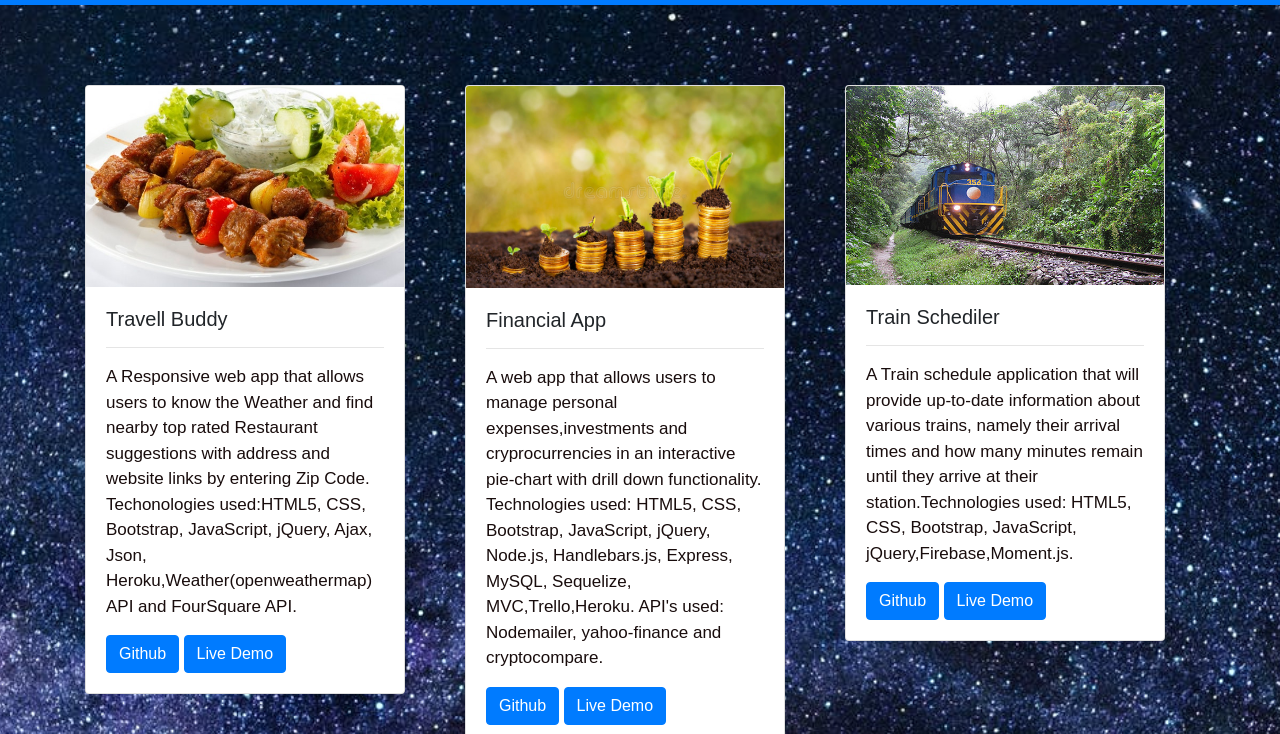
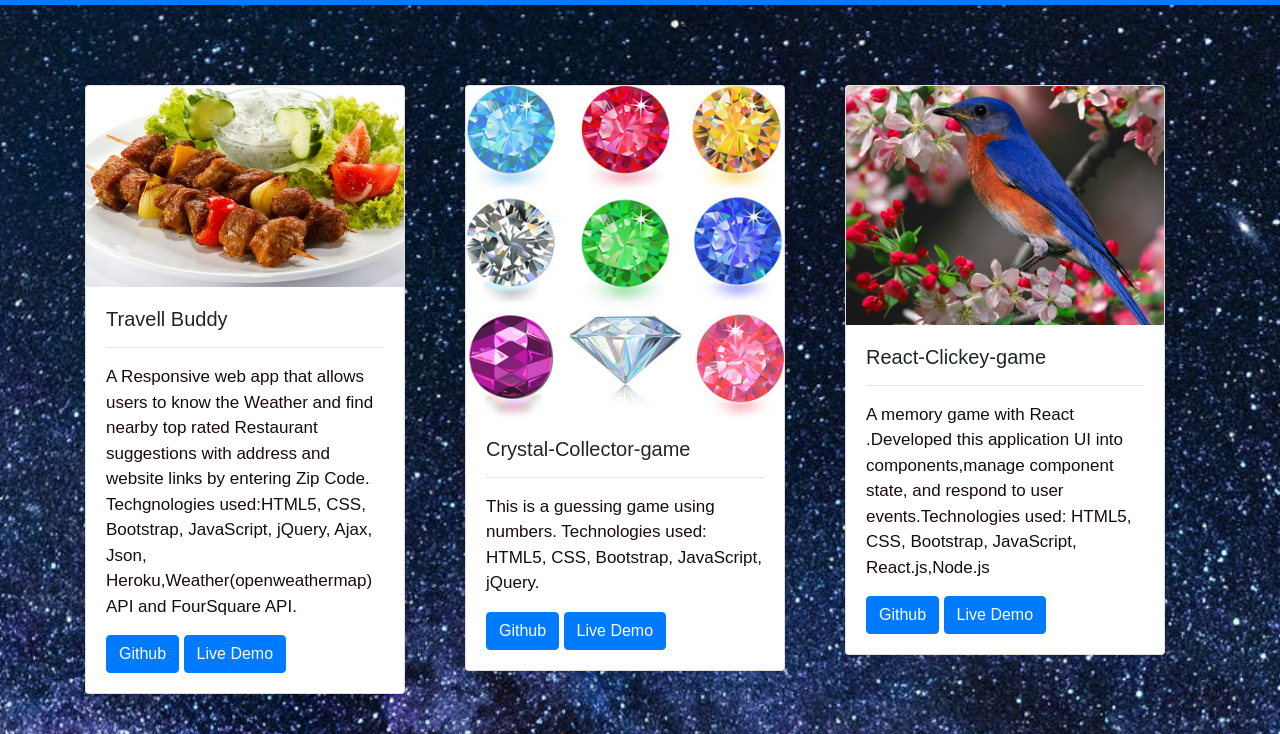
Before and after one commit to swapnakathula/Bootstrap-portfolio, a plain HTML site: page portfolio.html in a window 1280 px wide. Shown: the part 66-800 px from the top of the page. Drawn offline with nearby package versions, Linux system fonts and the light colour scheme.

Commit message:
working on portfolio

```diff
--- a/portfolio.html
+++ b/portfolio.html
@@ -21,7 +21,7 @@
     <div class="container">
       <!-- Brand and toggle get grouped for better mobile display -->
       <div class="navbar-header">
-        <a class="navbar-brand" href="index.html"  id="logo">Swapna Kathula</a>
+        <a class="navbar-brand" href="index.html" id="logo">Swapna Kathula</a>
       </div>
       <button type="button" class="navbar-toggler collapsed ml-auto" data-toggle="collapse" data-target="#page-nav-collapse" aria-expanded="false">
         <span class="sr-only">Toggle navigation</span>
@@ -32,10 +32,10 @@
       <!-- Collect the nav links, forms, and other content for toggling -->
       <div class="collapse navbar-collapse justify-content-end" id="page-nav-collapse">
         <ul class=" navbar-nav">
-            <li>
-                <a class="nav-link  active" href="index.html">Home |</a>
+          <li>
+            <a class="nav-link  active" href="index.html">Home |</a>
 
-              </li>
+          </li>
           <li>
             <a class="nav-link  active" href="about.html">About |</a>
 
@@ -65,21 +65,55 @@
             <h5 class="card-title">Travell Buddy</h5>
             <hr/>
             <p class="card-text"> A Responsive web app that allows users to know the Weather and find nearby top rated Restaurant suggestions with
-              address and website links by entering Zip Code. Techonologies used:HTML5, CSS, Bootstrap, JavaScript, jQuery,
+              address and website links by entering Zip Code. Techgnologies used:HTML5, CSS, Bootstrap, JavaScript, jQuery,
               Ajax, Json, Heroku,Weather(openweathermap) API and FourSquare API.</p>
             <a href="https://github.com/edwinhsia2018/BeatTheWeather" target="_blank" class="btn btn-primary">Github</a>
             <a href="https://travelbuddy2018.herokuapp.com/index.html" target="_blank" class="btn btn-primary">Live Demo</a>
           </div>
+
         </div>
       </div>
+      <div class=" col-md-4">
+        <div class="card" style="width: 20rem;">
+          <img class="card-img-top" src="assets/imgs/crystal.jpg" alt="Card image cap">
+          <div class="card-body">
+            <h5 class="card-title">Crystal-Collector-game</h5>
+            <hr/>
+            <p class="card-text"> This is a guessing game using numbers. Technologies used: HTML5,
+              CSS, Bootstrap, JavaScript, jQuery.</p>
+            <a href="https://github.com/swapnakathula/week-4-game" target="_blank" class="btn btn-primary">Github</a>
+            <a href="https://swapnakathula.github.io/week-4-game/" target="_blank" class="btn btn-primary">Live Demo</a>
+          </div>
+        </div>
+      </div>
+
+      <div class=" col-md-4">
+        <div class="card" style="width: 20rem;">
+          <img class="card-img-top" src="assets/imgs/birds.jpg" alt="Card image cap">
+          <div class="card-body">
+            <h5 class="card-title">React-Clickey-game</h5>
+            <hr/>
+            <p class="card-text"> A memory game with React .Developed this application UI into components,manage component state, and respond to
+              user events.Technologies used: HTML5, CSS, Bootstrap, JavaScript, React.js,Node.js</p>
+            <a href="https://github.com/swapnakathula/React-click-game" target="_blank" class="btn btn-primary">Github</a>
+            <a href="https://bird-click.herokuapp.com/" target="_blank" class="btn btn-primary">Live Demo</a>
+          </div>
+        </div>
+      </div>
+
+    </div>
+    </div>
+  </main>
+  <main class="container">
+    <div class="row">
       <div class="col-md-4">
         <div class="card" style="width: 20rem;">
           <img class="card-img-top" src="assets/imgs/finance.jpg" alt="Card image cap">
           <div class="card-body">
             <h5 class="card-title">Financial App</h5>
             <hr/>
-            <p class="card-text"> A web app that allows users to manage personal expenses,investments and cryprocurrencies in an interactive pie-chart
-              with drill down functionality. Technologies used: HTML5, CSS, Bootstrap, JavaScript, jQuery, Node.js, Handlebars.js,
+            <p class="card-text"> A web app that allows users to manage personal expenses,investments and cryprocurrencies in an interactive pie-chart.
+               Technologies used: HTML5, CSS, Bootstrap, JavaScript, jQuery, Node.js, Handlebars.js,
               Express, MySQL, Sequelize, MVC,Trello,Heroku. API's used: Nodemailer, yahoo-finance and cryptocompare.</p>
             <a href="https://github.com/mguldberg/personal-financial-app" target="_blank" class="btn btn-primary">Github</a>
             <a href="https://personal-financial-app.herokuapp.com/" target="_blank" class="btn btn-primary">Live Demo</a>
@@ -88,31 +122,31 @@
       </div>
 
 
+
       <div class=" col-md-4">
         <div class="card" style="width: 20rem;">
           <img class="card-img-top" src="assets/imgs/train.jpg" alt="Card image cap">
           <div class="card-body">
             <h5 class="card-title">Train Schediler</h5>
             <hr/>
-            <p class="card-text"> A Train schedule application that will provide up-to-date information about various trains,
-              namely their arrival times and how many minutes remain until they arrive at their station.Technologies used: HTML5,  CSS, Bootstrap, JavaScript, jQuery,Firebase,Moment.js.</p>
+            <p class="card-text"> A Train schedule application that will provide up-to-date information about various trains, namely their arrival
+              times and how many minutes remain until they arrive at their station.Technologies used: HTML5, CSS, Bootstrap,
+              JavaScript, jQuery,Firebase,Moment.js.</p>
             <a href="https://github.com/swapnakathula/TrainScheduler" target="_blank" class="btn btn-primary">Github</a>
             <a href="https://swapnakathula.github.io/TrainScheduler/" target="_blank" class="btn btn-primary">Live Demo</a>
           </div>
         </div>
       </div>
-    </div>
-      <div class="row">
       <div class="col-md-4">
         <div class="card" style="width: 20rem;">
           <img class="card-img-top" src="assets/imgs/animal.jpg" alt="Card image cap">
           <div class="card-body">
             <h5 class="card-title">Giftastic</h5>
             <hr/>
-            <p class="card-text"> A Web application that uses the GIPHY API to fetch users choice of GIFs. GIFs have an click to play/ stop feature when clicked.
-              Technologies used: HTML5,  CSS, Bootstrap, JavaScript, jQuery,Giphy API,Ajax.</p>
-            <a href="https://github.com/swapnakathula/GifTastic" target = "_blank" class="btn btn-primary">Github</a>
-            <a href="https://swapnakathula.github.io/GifTastic/" target = "_blank" class="btn btn-primary">Live Demo</a>
+            <p class="card-text"> A Web application that uses the GIPHY API to fetch users choice of GIFs. GIFs have an click to play/ stop feature
+              when clicked. Technologies used: HTML5, CSS, Bootstrap, JavaScript, jQuery,Giphy API,Ajax.</p>
+            <a href="https://github.com/swapnakathula/GifTastic" target="_blank" class="btn btn-primary">Github</a>
+            <a href="https://swapnakathula.github.io/GifTastic/" target="_blank" class="btn btn-primary">Live Demo</a>
           </div>
         </div>
       </div>
@@ -124,7 +158,7 @@
 
 
   </main>
-  </div>
+
   <!-- End of container -->
 
   <!-- Start of footer -->
```
Also changed, not shown: assets/imgs/birds.jpg (added), assets/imgs/crystal.jpg (added), assets/imgs/crystals.jpg (added).
